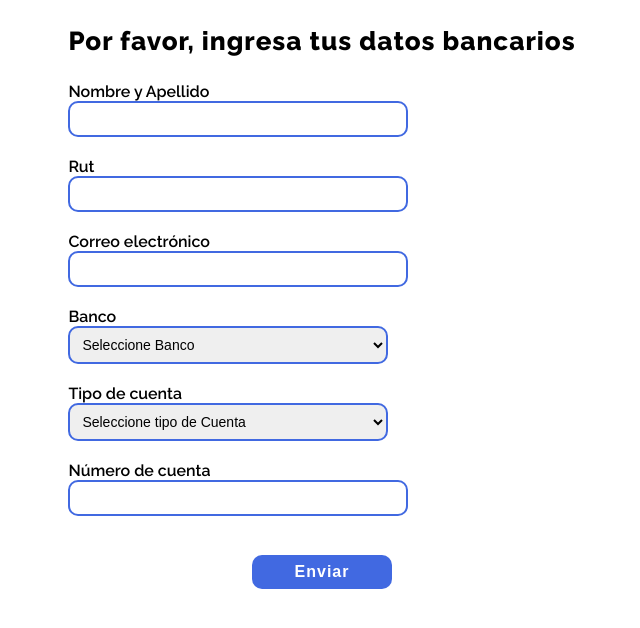
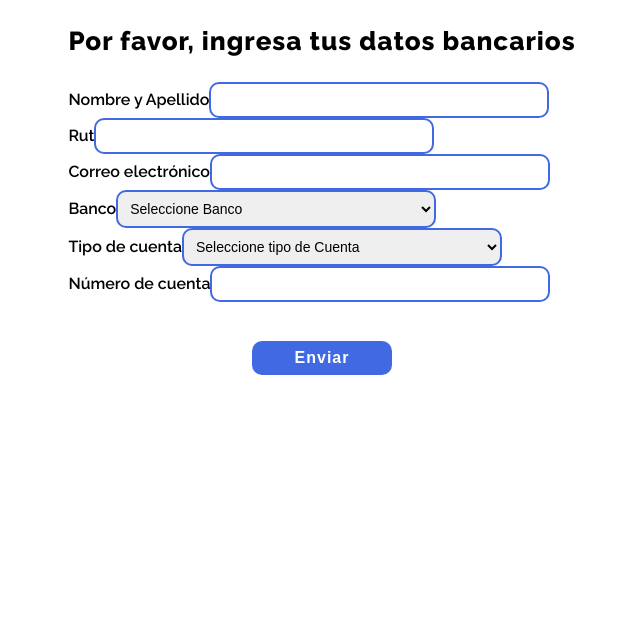
Before and after one commit to irenemonzon/form_citiapp, a React (Create React App) app: page / in a window 1280 px wide. Shown: the top 628 px of the page, without its empty margins (318-958 px from the left). Built offline with nearby package versions, Linux system fonts and the light colour scheme.

Commit message:
cambios etiquetas

```diff
--- a/package.json
+++ b/package.json
@@ -34,6 +34,8 @@
     ]
   },
   "devDependencies": {
+    "@typescript-eslint/eslint-plugin": "^2.23.0",
+    "@typescript-eslint/parser": "^2.23.0",
     "eslint": "^6.8.0",
     "eslint-plugin-react": "^7.19.0"
   }
--- a/public/index.html
+++ b/public/index.html
@@ -1,5 +1,5 @@
 <!DOCTYPE html>
-<html lang="en">
+<html lang="es">
 
 <head>
   <meta charset="utf-8" />
--- a/src/component/Form/Form.jsx
+++ b/src/component/Form/Form.jsx
@@ -39,21 +39,23 @@ const AddForm = () => {
       <section>
         <div>
           <p className="title">Por favor, ingresa tus datos bancarios</p>
-          <h3 className="H3">Nombre y Apellido</h3>
+          <label htmlFor="Name and Lastname" className="H3">Nombre y Apellido</label>
           <input
             className="input"
             type="text"
             value={name}
             onChange={(e) => setName(e.currentTarget.value)}
           />
-          <h3 className="H3">Rut</h3>
+          <br />
+          <label className="H3">Rut</label>
           <input
             className="input"
             type="text"
             value={rut}
             onChange={(e) => setRut(e.currentTarget.value)}
           />
-          <h3 className="H3">Correo electrónico</h3>
+          <br />
+          <label className="H3">Correo electrónico</label>
           <input
             className="input"
             type="text"
@@ -61,10 +63,9 @@ const AddForm = () => {
             onChange={(e) => setEmail(e.currentTarget.value)}
           />
           <br />
-          <h3 className="H3">Banco</h3>
+          <label className="H3">Banco</label>
           <select className="input" value={bank}
             onChange={(e) => setBank((e.currentTarget.value))}>
-
             <option value={-1}>Seleccione Banco</option>
             {
               databank.map(item => (
@@ -74,7 +75,7 @@ const AddForm = () => {
             }
           </select>
           <br />
-          <h3 className="H3">Tipo de cuenta</h3>
+          <label className="H3">Tipo de cuenta</label>
           <select className="input" value={typeAccount}
             onChange={(e) => setTypeAccount((e.currentTarget.value))}>
             <option value={-1}>Seleccione tipo de Cuenta</option>
@@ -85,7 +86,7 @@ const AddForm = () => {
             }
           </select>
           <br />
-          <h3 className="H3">Número de cuenta</h3>
+          <label className="H3">Número de cuenta</label>
           <input
             className="input"
             type="text"
@@ -100,5 +101,3 @@ const AddForm = () => {
   );
 };
 export default AddForm;
-
-//firebase deploy --only hosting:citi-app, datos-bancarios
```
Also changed, not shown: .eslintrc.js, firebase.json, 1 other file (tests, documents, lock files or other folders).
